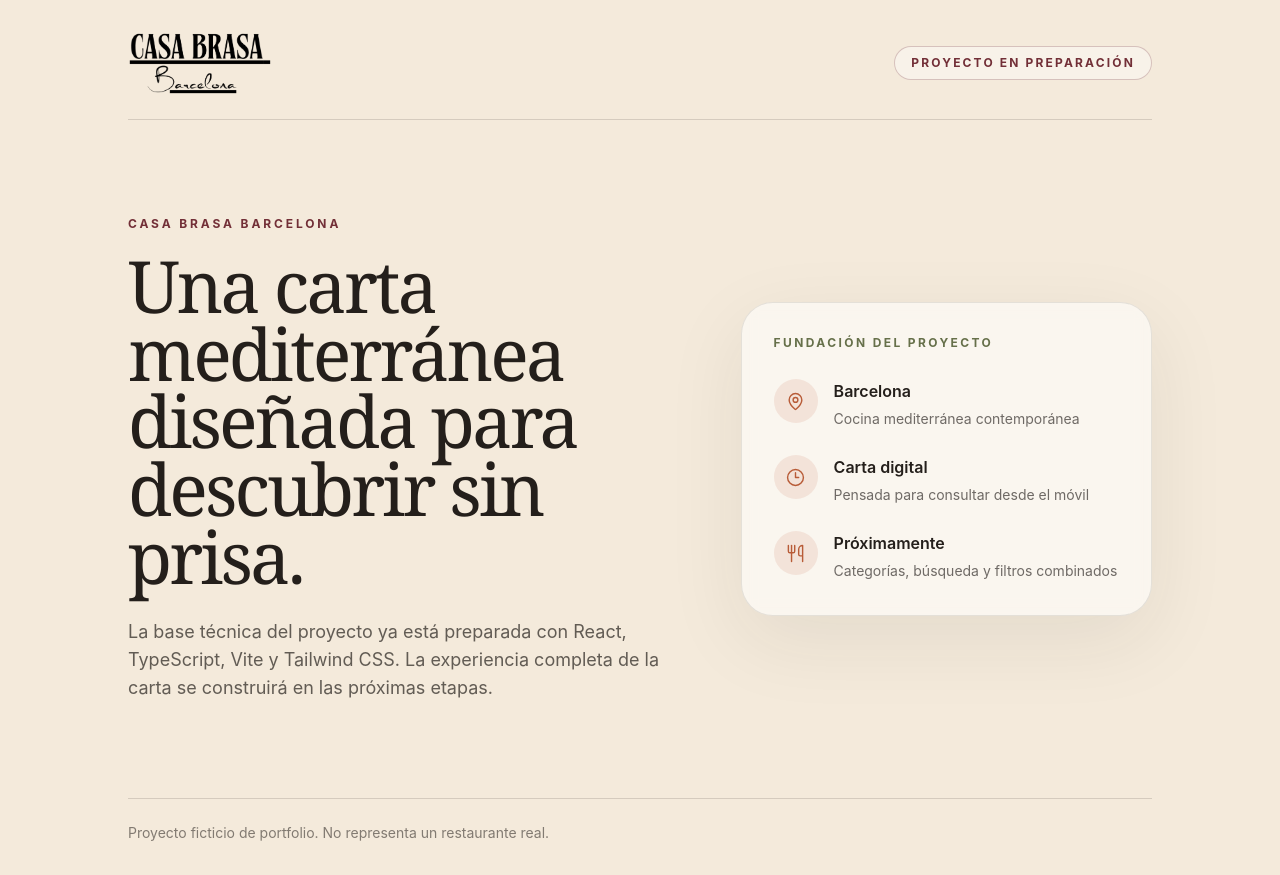
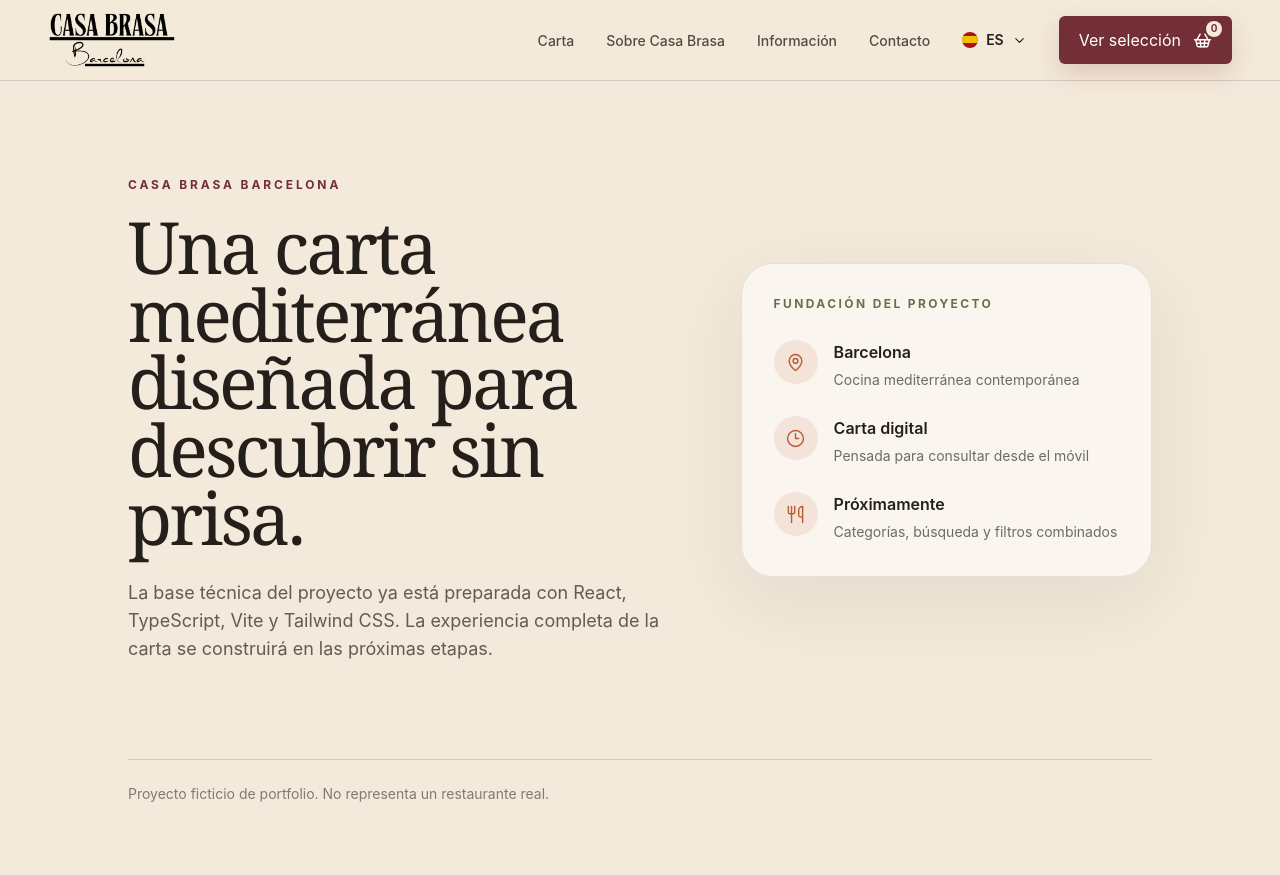
Before and after one commit to alxnrocha/casa-brasa-barcelona, a React (Vite) app: page / in a window 1280 px wide. After the commit the page ends 828 px from the top, so only its background shows below. Built offline with nearby package versions, Linux system fonts and the light colour scheme.

Commit message:
feat: build responsive header navigation

```diff
--- a/src/App.tsx
+++ b/src/App.tsx
@@ -1,5 +1,5 @@
 import { Clock3, MapPin, Utensils } from 'lucide-react'
-import { BrandLogo } from './components/BrandLogo'
+import { Header } from './components/Header'
 
 const projectDetails = [
   {
@@ -21,15 +21,10 @@ const projectDetails = [
 
 export function App() {
   return (
-    <main className="min-h-screen bg-cream text-charcoal">
-      <section className="mx-auto flex min-h-screen max-w-6xl flex-col px-6 py-8 sm:px-10 lg:px-16">
-        <header className="flex items-center justify-between border-b border-charcoal/15 pb-6">
-          <BrandLogo />
-          <span className="rounded-full border border-wine/25 bg-white/40 px-4 py-2 text-xs font-bold uppercase tracking-[0.18em] text-wine">
-            Proyecto en preparación
-          </span>
-        </header>
-
+    <div className="min-h-screen bg-cream text-charcoal">
+      <Header />
+      <main id="inicio">
+        <section className="mx-auto flex min-h-[calc(100vh-5rem)] max-w-6xl flex-col px-6 sm:px-10 lg:px-16">
           <div className="grid flex-1 items-center gap-14 py-16 lg:grid-cols-[1.15fr_0.85fr] lg:py-24">
           <div>
             <p className="mb-5 text-xs font-bold uppercase tracking-[0.24em] text-wine">
@@ -67,10 +62,11 @@ export function App() {
           </aside>
           </div>
 
-        <footer className="border-t border-charcoal/15 pt-6 text-sm text-charcoal/55">
+          <footer className="border-t border-charcoal/15 py-6 text-sm text-charcoal/55">
             Proyecto ficticio de portfolio. No representa un restaurante real.
           </footer>
         </section>
       </main>
+    </div>
   )
 }
--- a/src/components/BrandLogo.tsx
+++ b/src/components/BrandLogo.tsx
@@ -1,13 +1,17 @@
 import logo from '../assets/brand/logo-casa-brasa.png'
 
-export function BrandLogo() {
+type BrandLogoProps = {
+  className?: string
+}
+
+export function BrandLogo({ className = 'w-28 sm:w-36' }: BrandLogoProps) {
   return (
     <img
       src={logo}
       alt="Casa Brasa Barcelona"
       width="1655"
       height="723"
-      className="h-auto w-28 sm:w-36"
+      className={`h-auto ${className}`}
     />
   )
 }
--- /dev/null
+++ b/src/components/Header.tsx
@@ -0,0 +1,148 @@
+import { ChevronDown, Menu, ShoppingBasket, X } from 'lucide-react'
+import { useEffect, useState } from 'react'
+import { BrandLogo } from './BrandLogo'
+
+const navigationItems = [
+  { href: '#carta', label: 'Carta' },
+  { href: '#sobre', label: 'Sobre Casa Brasa' },
+  { href: '#informacion', label: 'Información' },
+  { href: '#contacto', label: 'Contacto' },
+]
+
+export function Header() {
+  const [isMenuOpen, setIsMenuOpen] = useState(false)
+
+  useEffect(() => {
+    if (!isMenuOpen) {
+      return undefined
+    }
+
+    const closeOnEscape = (event: KeyboardEvent) => {
+      if (event.key === 'Escape') {
+        setIsMenuOpen(false)
+      }
+    }
+
+    document.addEventListener('keydown', closeOnEscape)
+    return () => document.removeEventListener('keydown', closeOnEscape)
+  }, [isMenuOpen])
+
+  const closeMenu = () => setIsMenuOpen(false)
+
+  return (
+    <header className="relative z-20 border-b border-charcoal/15 bg-cream/95 backdrop-blur">
+      <nav
+        className="mx-auto flex min-h-20 max-w-7xl items-center gap-5 px-6 sm:px-10 lg:px-12"
+        aria-label="Navegación principal"
+      >
+        <a
+          href="#inicio"
+          className="shrink-0 rounded-sm focus-visible:outline-2 focus-visible:outline-offset-4 focus-visible:outline-wine"
+          aria-label="Casa Brasa Barcelona, inicio"
+        >
+          <BrandLogo className="w-28 sm:w-32" />
+        </a>
+
+        <div className="ml-auto hidden items-center gap-8 lg:flex">
+          <ul className="flex items-center gap-8">
+            {navigationItems.map((item) => (
+              <li key={item.href}>
+                <a
+                  className="rounded-sm text-sm font-medium text-charcoal/78 transition-colors hover:text-wine focus-visible:outline-2 focus-visible:outline-offset-4 focus-visible:outline-wine"
+                  href={item.href}
+                >
+                  {item.label}
+                </a>
+              </li>
+            ))}
+          </ul>
+
+          <span
+            className="flex items-center gap-2 text-sm font-semibold text-charcoal"
+            aria-label="Idioma: español"
+          >
+            <span
+              className="size-4 rounded-full border border-charcoal/10 bg-[linear-gradient(to_bottom,#aa151b_0_25%,#f1bf00_25%_75%,#aa151b_75%_100%)]"
+              aria-hidden="true"
+            />
+            ES
+            <ChevronDown aria-hidden="true" size={15} strokeWidth={1.8} />
+          </span>
+
+          <button
+            type="button"
+            className="flex min-h-12 items-center gap-3 rounded-md bg-wine px-5 text-sm font-semibold text-white shadow-[0_10px_24px_rgba(114,47,55,0.18)] transition-colors hover:bg-wine/92 focus-visible:outline-2 focus-visible:outline-offset-4 focus-visible:outline-wine disabled:cursor-not-allowed"
+            aria-label="Selección, 0 platos. Disponible próximamente"
+            title="La selección estará disponible próximamente"
+            disabled
+          >
+            Ver selección
+            <span className="relative" aria-hidden="true">
+              <ShoppingBasket size={19} strokeWidth={1.8} />
+              <span className="absolute -right-2.5 -top-2.5 flex size-4 items-center justify-center rounded-full bg-cream text-[0.62rem] font-bold text-wine">
+                0
+              </span>
+            </span>
+          </button>
+        </div>
+
+        <div className="ml-auto flex items-center gap-3 lg:hidden">
+          <span
+            className="text-xs font-semibold text-charcoal"
+            aria-label="Idioma: español"
+          >
+            ES
+          </span>
+          <button
+            type="button"
+            className="flex size-11 items-center justify-center rounded-full border border-charcoal/20 text-charcoal transition-colors hover:border-wine hover:text-wine focus-visible:outline-2 focus-visible:outline-offset-4 focus-visible:outline-wine"
+            aria-controls="mobile-navigation"
+            aria-expanded={isMenuOpen}
+            aria-label={isMenuOpen ? 'Cerrar menú' : 'Abrir menú'}
+            onClick={() => setIsMenuOpen((isOpen) => !isOpen)}
+          >
+            {isMenuOpen ? (
+              <X aria-hidden="true" size={21} />
+            ) : (
+              <Menu aria-hidden="true" size={21} />
+            )}
+          </button>
+        </div>
+      </nav>
+
+      <div
+        id="mobile-navigation"
+        className={`absolute inset-x-0 top-full border-b border-charcoal/15 bg-cream px-6 shadow-[0_24px_40px_rgba(36,31,27,0.1)] transition-[opacity,transform,visibility] duration-200 sm:px-10 lg:hidden ${
+          isMenuOpen
+            ? 'visible translate-y-0 opacity-100'
+            : 'invisible -translate-y-2 opacity-0'
+        }`}
+      >
+        <ul className="divide-y divide-charcoal/10">
+          {navigationItems.map((item) => (
+            <li key={item.href}>
+              <a
+                className="block py-4 text-base font-medium text-charcoal transition-colors hover:text-wine focus-visible:outline-2 focus-visible:outline-offset-[-2px] focus-visible:outline-wine"
+                href={item.href}
+                onClick={closeMenu}
+              >
+                {item.label}
+              </a>
+            </li>
+          ))}
+        </ul>
+        <button
+          type="button"
+          className="my-5 flex min-h-12 w-full items-center justify-center gap-3 rounded-md bg-wine px-5 text-sm font-semibold text-white disabled:cursor-not-allowed"
+          aria-label="Selección, 0 platos. Disponible próximamente"
+          title="La selección estará disponible próximamente"
+          disabled
+        >
+          Ver selección
+          <ShoppingBasket aria-hidden="true" size={19} strokeWidth={1.8} />
+          <span aria-hidden="true">0</span>
+        </button>
+      </div>
+    </header>
+  )
+}
```
Lines whose indentation alone changed are shown as unchanged.
